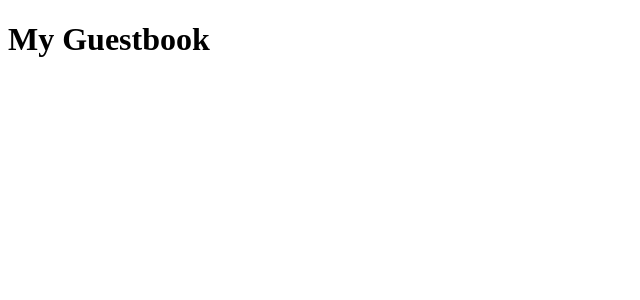
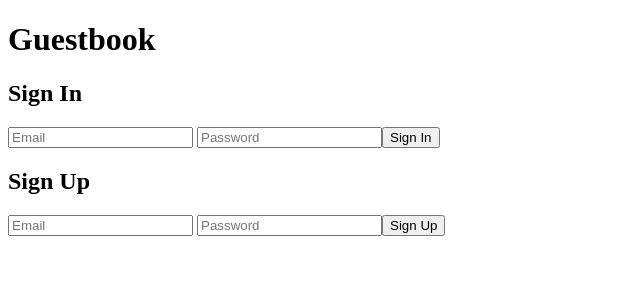
Before and after one commit to acleland/guestbook, a React app: page / in a window 1280 px wide. Shown: the top 300 px of the page, without its empty margins (0-640 px from the left). Built offline with nearby package versions, Linux system fonts and the light colour scheme.

Commit message:
added services files and Auth form

```diff
--- a/package.json
+++ b/package.json
@@ -67,6 +67,7 @@
     "webpack-dev-server": "^4.9.0"
   },
   "dependencies": {
+    "@supabase/supabase-js": "^1.35.2",
     "react": "^17.0.2",
     "react-dom": "^17.0.2",
     "react-router-dom": "^5.3.1"
--- a/src/App.jsx
+++ b/src/App.jsx
@@ -1,8 +1,17 @@
+import { Switch, Route } from 'react-router-dom';
+import Auth from './views/Auth';
+
 export default function App() {
   return (
     <>
-      {console.log('hello')}
-      <h1>My Guestbook</h1>
+      <Switch>
+        <Route path={'/'}>
+          <Auth />
+        </Route>
+        <Route path={'/guestbook'}>
+          <h1>My Guestbook</h1>
+        </Route>
+      </Switch>
     </>
   );
 }
--- /dev/null
+++ b/src/views/Auth.jsx
@@ -0,0 +1,26 @@
+import React from 'react';
+import { useState, useEffect } from 'react';
+
+export default function Auth() {
+  return (
+    <>
+      <h1>Guestbook</h1>
+      <div>
+        <h2>Sign In</h2>
+        <form>
+          <input type="email" id="email" placeholder="Email" />{' '}
+          <input type="password" placeholder="Password" />
+          <button>Sign In</button>
+        </form>
+      </div>
+      <div>
+        <h2>Sign Up</h2>
+        <form>
+          <input type="email" id="email" placeholder="Email" />{' '}
+          <input type="password" placeholder="Password" />
+          <button>Sign Up</button>
+        </form>
+      </div>
+    </>
+  );
+}
```
Also changed, not shown: src/services/entries.js (added, +29 -0 lines), 1 other file (tests, documents, lock files or other folders).
